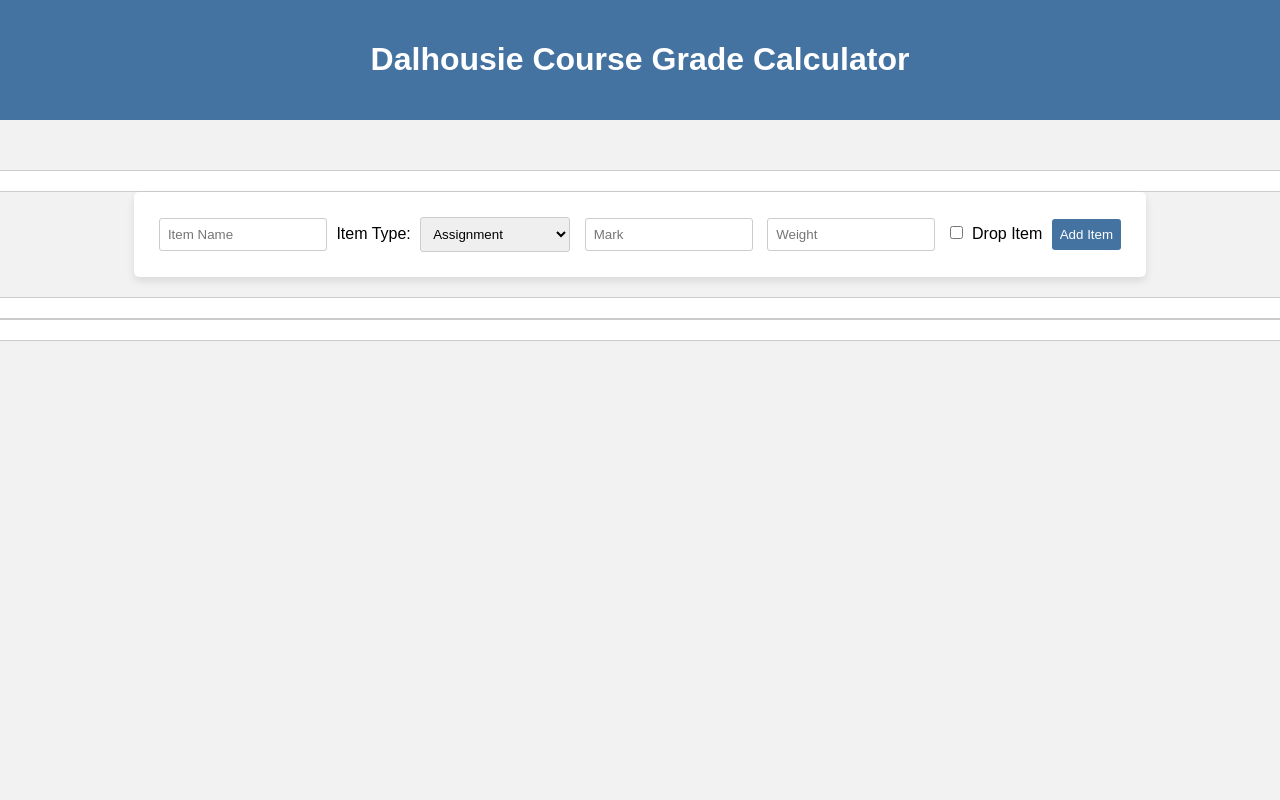
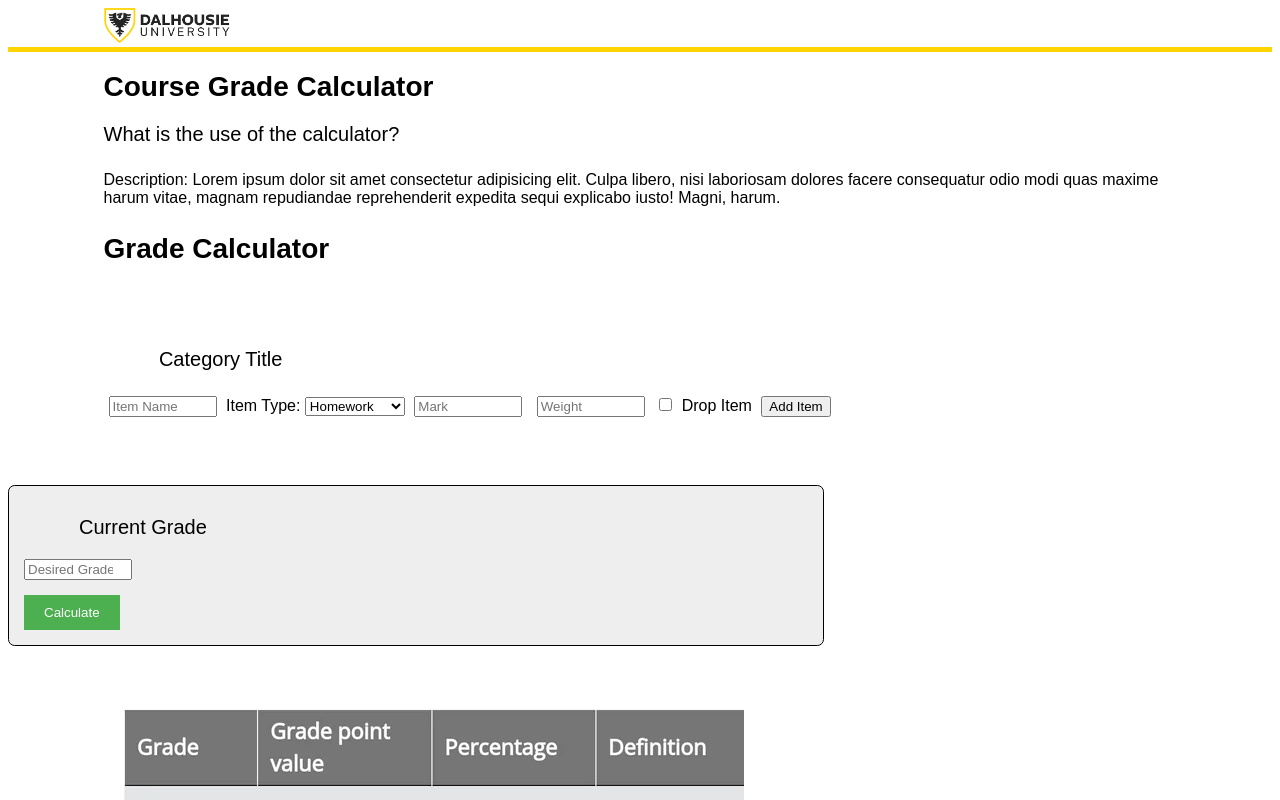
Before and after one commit to Jason-B0/GradeCalculator, a website: page index.html in a window 1280 px wide. Shown: the top 800 px of the page. Drawn offline with Linux system fonts and the light colour scheme.

Commit message:
URGENT CHORE: File sync Param

```diff
--- a/index.html
+++ b/index.html
@@ -1,25 +1,39 @@
 <!DOCTYPE html>
 <html lang="en">
+
 <head>
   <meta charset="UTF-8">
   <meta name="viewport" content="width=device-width, initial-scale=1.0">
-<title>Dalhousie University</title>
+  <title>Grade Calculator</title>
   <link rel="stylesheet" href="styles.css">
 </head>
+
 <body>
-  <header>
-    <h1>Dalhousie Course Grade Calculator</h1>
-  </header>
-  <div class="container">
-    <div id="grades">
-      <!-- Grades will be displayed here -->
+  <div class="header">
+    <div class="logo">
+      <img src="./images/logo.png" alt="logo">
     </div>
-    <div class="input-container">
+  </div>
+  <div class="main">
+    <div class="heading">
+      <h1>Course Grade Calculator</h1>
+      <h3>What is the use of the calculator?</h3>
+    </div>
+    <div>
+      <p>Description: Lorem ipsum dolor sit amet consectetur adipisicing elit. Culpa libero, nisi laboriosam dolores
+        facere consequatur odio modi quas maxime harum vitae, magnam repudiandae reprehenderit expedita sequi explicabo
+        iusto! Magni, harum.</p>
+    </div>
+    <h1>Grade Calculator</h1>
+    <div class="main-box">
+      <!-- Category section -->
+      <div class="category" id="category-template">
+        <h3 class="category-title">Category Title</h3>
+        <div>
           <input type="text" id="itemName" placeholder="Item Name">
           <label for="itemType">Item Type:</label>
           <select id="itemType">
-        <option value="assignment">Assignment</option>
-        <option value="lab">Lab</option>
+            <option value="homework">Homework</option>
             <option value="quiz">Quiz</option>
             <option value="test">Test</option>
             <option value="midterm">Midterm</option>
@@ -31,11 +45,38 @@
           <label><input type="checkbox" id="dropItem"> Drop Item</label>
           <button onclick="addItem()">Add Item</button>
         </div>
-    <div id="average"></div>
-    <div id="overallAverage"></div>
+      </div>
+    </div>
+    <div id="grades">
+      <!-- Grades will be displayed here -->
+    </div>
+    <div class="current-grade">
+      <h3>Current Grade</h3>
+      <input type="number" id="desiredGrade" placeholder="Desired Grade">
+      <button id="calculateGrade">Calculate</button>
+      <!-- Display the calculated grade -->
+      <div id="calculatedResult"></div>
+    </div>
+  </div>
   </div>
 
 
+
+
+
+  <div class="main-box">
+
+    <div class="calc">
+
+    </div>
+    <div class="grade">
+      <img src="./images/grade.webp" alt="grade">
+    </div>
+  </div>
+
+  </div>
+  <div id="average"></div>
   <script src="script.js"></script>
 </body>
+
 </html>
--- a/styles.css
+++ b/styles.css
@@ -1,59 +1,132 @@
 body {
   font-family: Arial, sans-serif;
-    background-color: #f2f2f2; /* Light gray background */
-    margin: 0;
-    padding: 0;
 }
 
-header {
-    background-color: #4473a2; /* Green header */
-    color: white;
-    text-align: center;
-    padding: 20px 0; /* Add some padding to the top and bottom */
+input,
+button {
+  margin: 5px;
 }
 
-.container {
-    display: flex;
-    flex-direction: column;
-    align-items: center;
-    justify-content: center;
-    margin-top: 50px; /* Adjust the margin as needed */
+input[type="text"],
+input[type="number"],
+select {
+  width: 100px;
 }
 
-.input-container {
-    background-color: #fff; /* White background for input container */
-    padding: 20px;
-    border-radius: 5px;
-    box-shadow: 0 4px 8px rgba(0, 0, 0, 0.1); /* Add shadow effect */
-    margin-bottom: 20px; /* Add some space between input container and average */
+.header img {
+  max-width: 10%;
+  margin-left: 7.56%;
+  margin-top: 0;
+  margin-bottom: 0;
 }
 
-input, select, button {
-    margin: 5px;
-    padding: 8px;
-    border: 1px solid #ccc; /* Add border */
-    border-radius: 3px; /* Rounded corners */
+.header {
+  border-bottom: 5px solid #FFD400;
+  width: 100%;
 }
 
-input[type="text"], input[type="number"], select {
-    width: 150px; /* Adjust input width */
+.main h1 {
+  margin-left: 7.56%;
+  font-size: 28px;
 }
 
-button {
-    background-color: #4473a2; /* Green button */
+.main h3 {
+  font-size: 20px;
+  margin-left: 7.56%;
+  font-weight: 500;
+}
+
+.main p {
+  margin: 2% 7.56%;
+}
+
+.main-box {
+  margin: 5% 7.56%;
+  display: flex;
+}
+
+
+category {
+  background-color: #cccccc;
+  /* Placeholder color */
+  border: 1pt solid #000000;
+  border-radius: 5pt;
+  margin-bottom: 20px;
+  padding: 10px;
+  width: calc(33% - 40px);
+  /* Adjust width for 3 columns */
+}
+
+.item-add {
+  display: flex;
+  align-items: center;
+}
+
+.add-item-btn {
+  background-color: #4CAF50;
+  /* Example button color */
+  border: none;
   color: white;
-    border: none;
+  padding: 10px;
+  text-align: center;
+  text-decoration: none;
+  font-size: 16px;
   cursor: pointer;
 }
 
-button:hover {
-    background-color: #45a049; /* Darker green on hover */
+.grade-definition,
+.current-grade {
+  background-color: #eeeeee;
+  /* Placeholder color */
+  border: 1pt solid #000000;
+  border-radius: 5pt;
+  margin-bottom: 20px;
+  padding: 10px;
+  width: calc(66% - 40px);
+  /* Adjust width for column layout */
 }
 
-#grades, #average, #overallAverage {
+.grade-definition table {
   width: 100%;
-    padding: 10px;
-    border: 1px solid #ccc;
-    border-radius: 5px;
-    background-color: #fff;
+  border-collapse: collapse;
+  margin-top: 20px;
 }
+
+.grade-definition th,
+.grade-definition td {
+  border: 1px solid #000000;
+  padding: 8px;
+  text-align: left;
+}
+
+.current-grade input {
+  display: block;
+  margin-top: 10px;
+}
+
+#calculateGrade {
+  background-color: #4CAF50;
+  /* Placeholder color */
+  border: none;
+  color: white;
+  padding: 10px 20px;
+  margin-top: 10px;
+  cursor: pointer;
+}
+
+/* Responsive design adjustments */
+@media (max-width: 768px) {
+
+  .main-box,
+  .category,
+  .grade-definition,
+  .current-grade {
+    width: 100%;
+  }
+
+  .category,
+  .grade-definition,
+  .current-grade {
+    margin-bottom: 10px;
+  }
+}
```
Also changed, not shown: Test/Score.test.js (+4 -4 lines), Test/script.js (+33 -5 lines), images/grade.webp (added), images/logo.png (added). Lines whose indentation alone changed are shown as unchanged.
